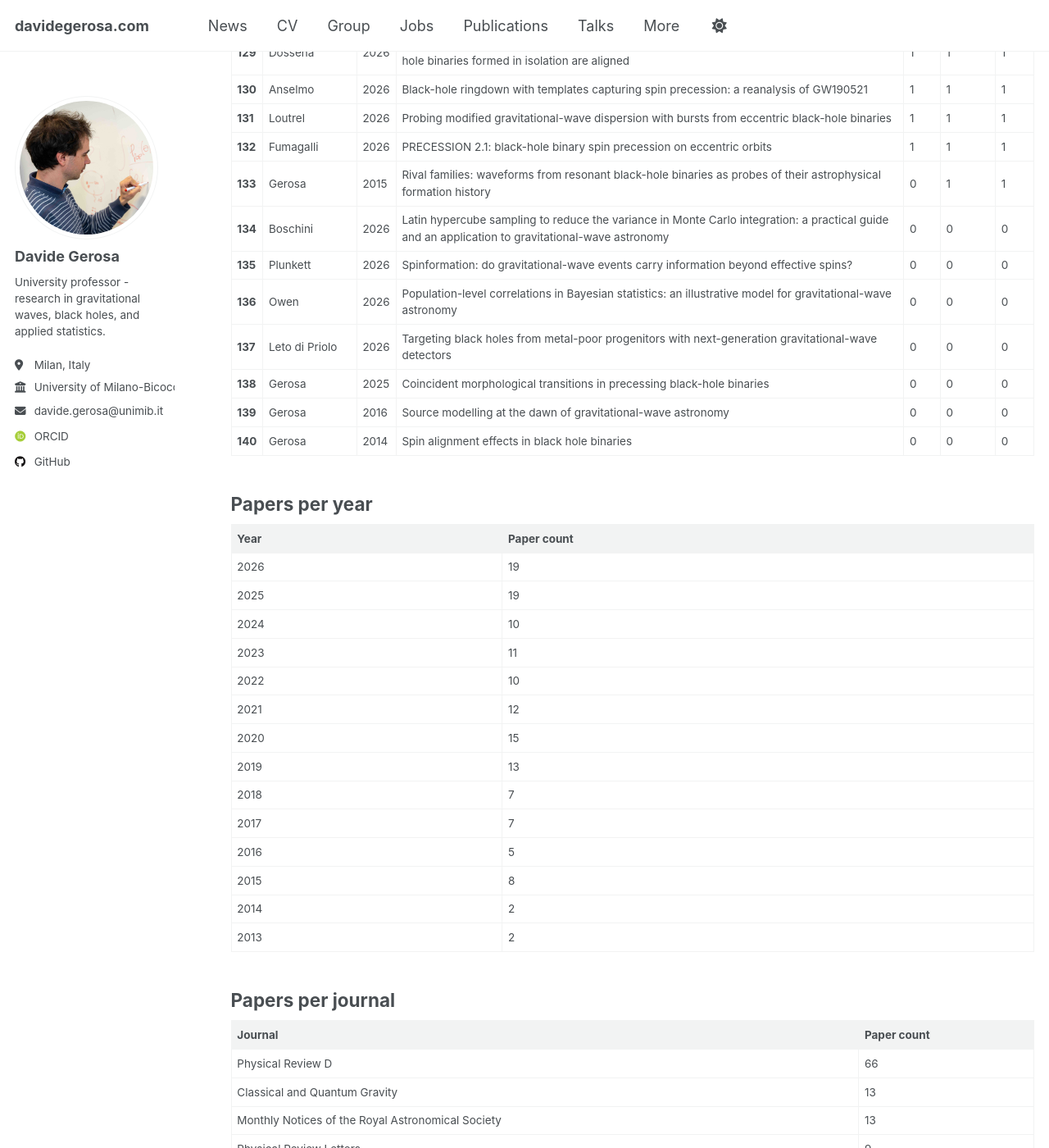
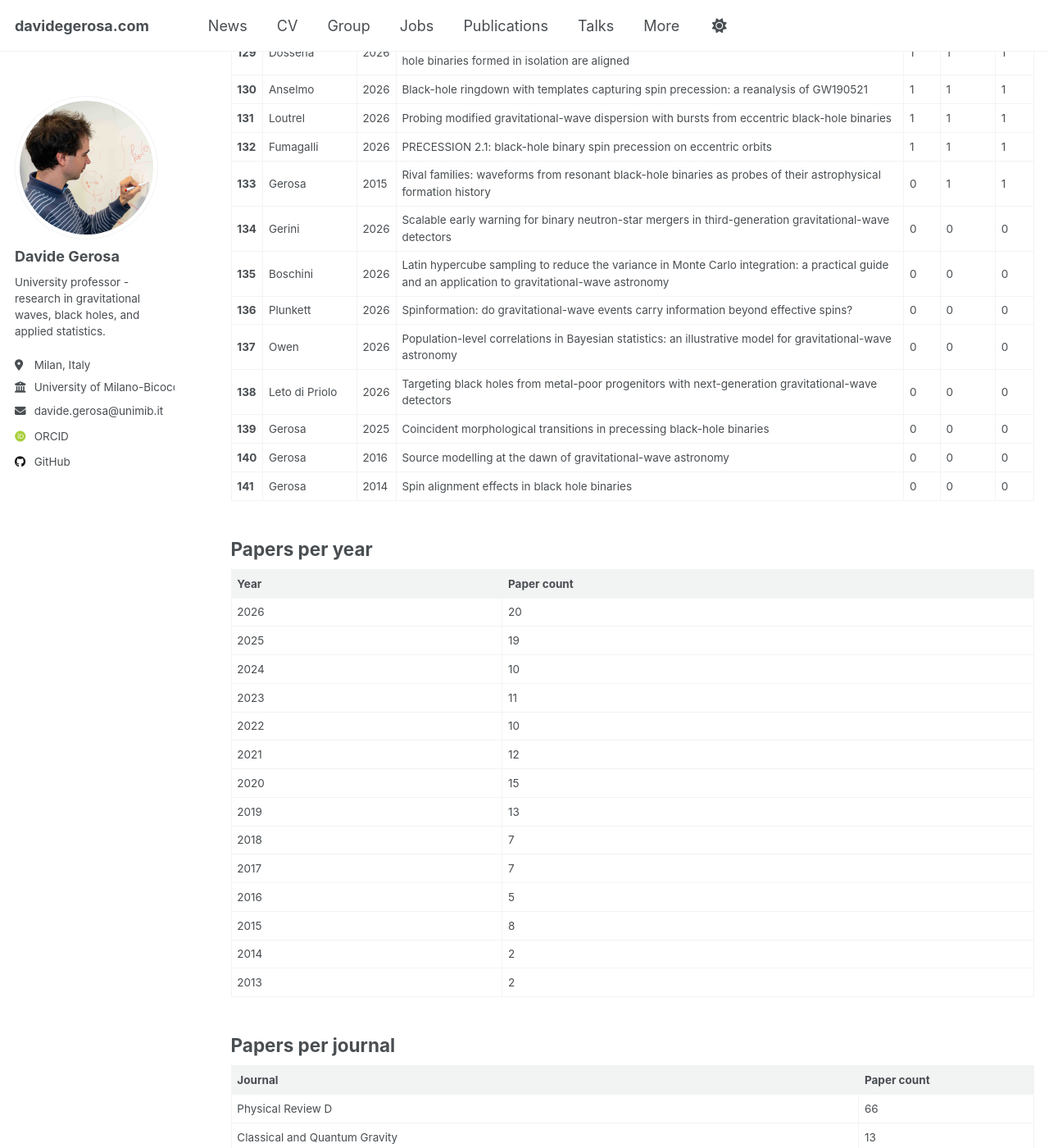
Before and after one commit to dgerosa/website, a Jekyll site: the page built from _pages/citations.md, in a window 1280 px wide and 1400 px high, scrolled down 5690 px. Shown: the whole window at 82% size. Built offline with Jekyll 4.4.1, drawn with Linux system fonts in a browser that asks for light colours; some web fonts are replaced; some of the changed text lies outside the part shown.

Commit message:
Website update from workflow

```diff
--- a/_pages/_citations.md
+++ b/_pages/_citations.md
@@ -142,19 +142,20 @@
 | **131** | Loutrel | 2026 | Probing modified gravitational-wave dispersion with bursts from eccentric black-hole binaries | 1 | 1 | 1 |
 | **132** | Fumagalli | 2026 | PRECESSION 2.1: black-hole binary spin precession on eccentric orbits | 1 | 1 | 1 |
 | **133** | Gerosa | 2015 | Rival families: waveforms from resonant black-hole binaries as probes of their astrophysical formation history | 0 | 1 | 1 |
-| **134** | Boschini | 2026 | Latin hypercube sampling to reduce the variance in Monte Carlo integration: a practical guide and an application to gravitational-wave astronomy | 0 | 0 | 0 |
-| **135** | Plunkett | 2026 | Spinformation: do gravitational-wave events carry information beyond effective spins? | 0 | 0 | 0 |
-| **136** | Owen | 2026 | Population-level correlations in Bayesian statistics: an illustrative model for gravitational-wave astronomy | 0 | 0 | 0 |
-| **137** | Leto di Priolo | 2026 | Targeting black holes from metal-poor progenitors with next-generation gravitational-wave detectors | 0 | 0 | 0 |
-| **138** | Gerosa | 2025 | Coincident morphological transitions in precessing black-hole binaries | 0 | 0 | 0 |
-| **139** | Gerosa | 2016 | Source modelling at the dawn of gravitational-wave astronomy | 0 | 0 | 0 |
-| **140** | Gerosa | 2014 | Spin alignment effects in black hole binaries | 0 | 0 | 0 |
+| **134** | Gerini | 2026 | Scalable early warning for binary neutron-star mergers in third-generation gravitational-wave detectors | 0 | 0 | 0 |
+| **135** | Boschini | 2026 | Latin hypercube sampling to reduce the variance in Monte Carlo integration: a practical guide and an application to gravitational-wave astronomy | 0 | 0 | 0 |
+| **136** | Plunkett | 2026 | Spinformation: do gravitational-wave events carry information beyond effective spins? | 0 | 0 | 0 |
+| **137** | Owen | 2026 | Population-level correlations in Bayesian statistics: an illustrative model for gravitational-wave astronomy | 0 | 0 | 0 |
+| **138** | Leto di Priolo | 2026 | Targeting black holes from metal-poor progenitors with next-generation gravitational-wave detectors | 0 | 0 | 0 |
+| **139** | Gerosa | 2025 | Coincident morphological transitions in precessing black-hole binaries | 0 | 0 | 0 |
+| **140** | Gerosa | 2016 | Source modelling at the dawn of gravitational-wave astronomy | 0 | 0 | 0 |
+| **141** | Gerosa | 2014 | Spin alignment effects in black hole binaries | 0 | 0 | 0 |
 
 ## Papers per year
 
 | Year | Paper count |
 |------|--------------|
-| 2026 | 19 |
+| 2026 | 20 |
 | 2025 | 19 |
 | 2024 | 10 |
 | 2023 | 11 |
```
Also changed, not shown: other parts of _pages/_citations.md (+3 -3 lines), _pages/_group.md (+1 -1 lines), _pages/_publications.md (+7 -2 lines), _pages/_talks.md (+1 -1 lines).
